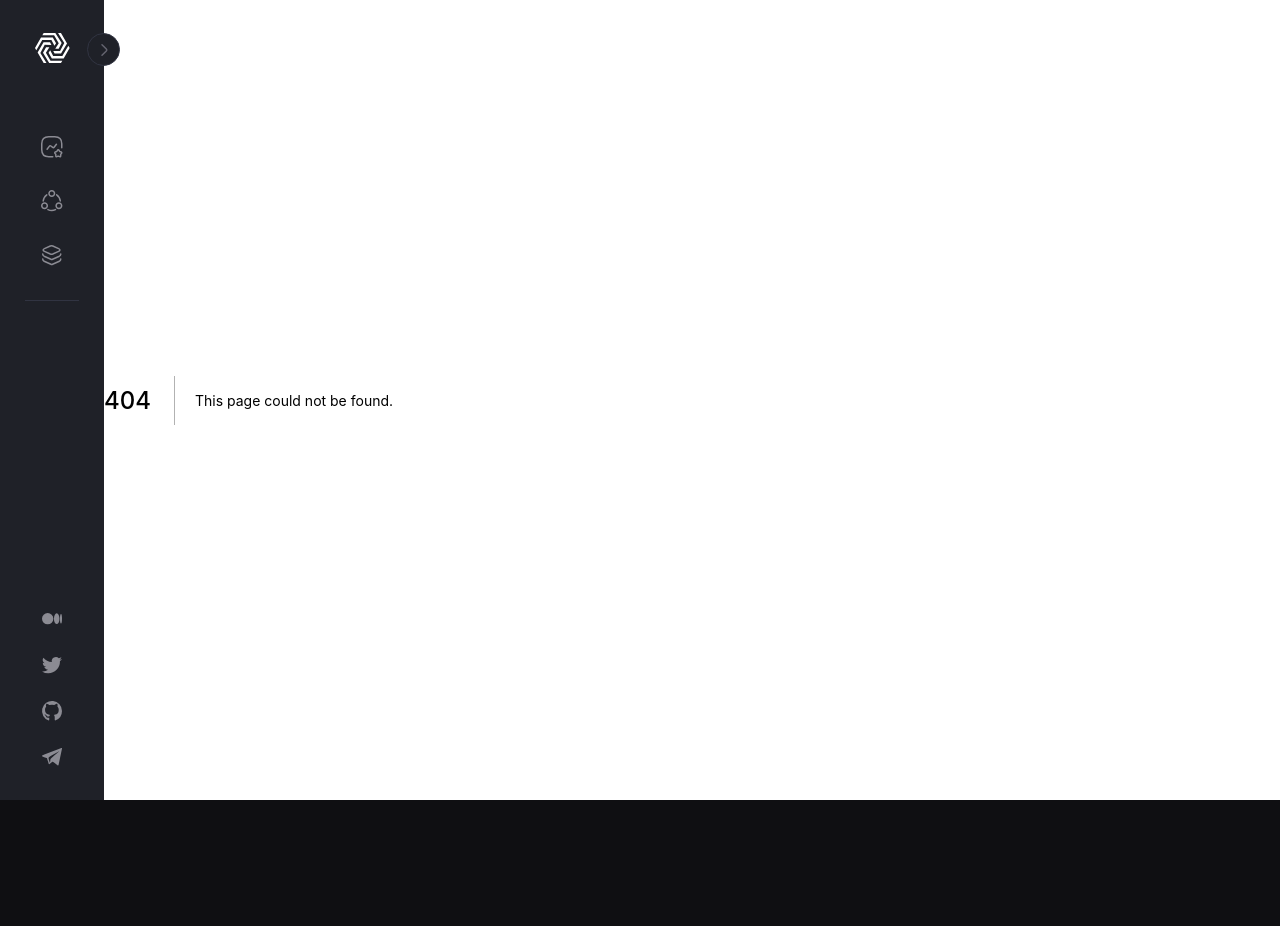
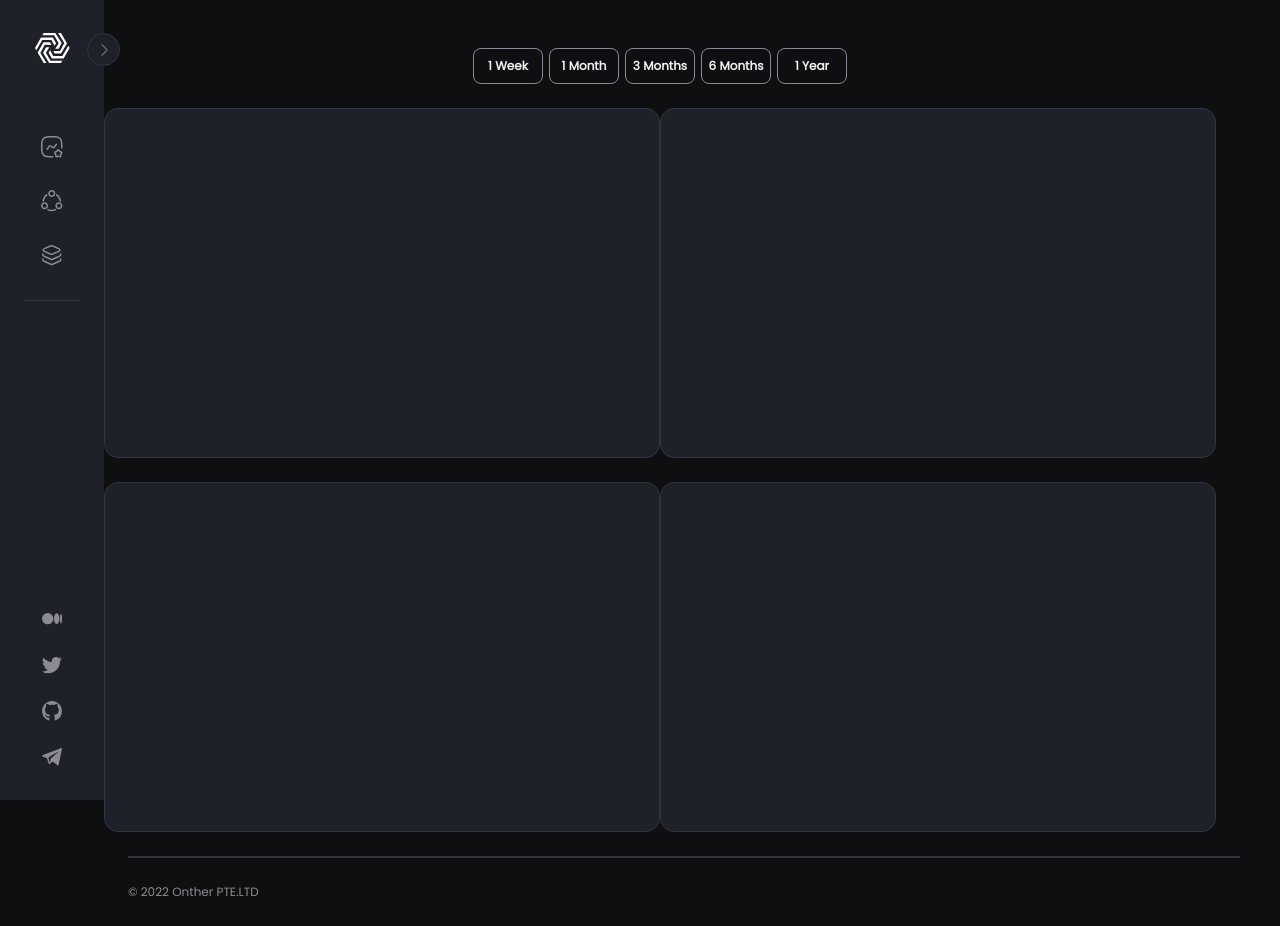
Before and after one commit to tokamak-network/tosv2-interface, a Next.js app: page /components/dashboard/GraphContainer in a window 1280 px wide. Before the commit this address had no page. Before the commit the page ends 800 px from the top, so only its background shows below. Built offline with nearby package versions, Linux system fonts and the light colour scheme; what @web3-react/core would draw is missing.

Commit message:
TSV2-112 : Feat - dashboard layout

```diff
--- a/pages/_app.tsx
+++ b/pages/_app.tsx
@@ -1,10 +1,12 @@
 import type { AppProps } from "next/app";
-import { ChakraProvider, ColorModeScript, Flex } from "@chakra-ui/react";
+import { Box, ChakraProvider, ColorModeScript, Flex } from "@chakra-ui/react";
 import { Web3ReactProvider } from "@web3-react/core";
 import getLibrary from "utils/getLibrary";
 import test from "utils/test";
 import theme from "./theme";
 import NavBar from "components/navBar";
+import Footer from "components/layout/Footer";
+import { RecoilRoot } from "recoil";
 
 function MyApp({ Component, pageProps }: AppProps) {
   test();
@@ -12,10 +14,15 @@ function MyApp({ Component, pageProps }: AppProps) {
     <Web3ReactProvider getLibrary={getLibrary}>
       <ColorModeScript initialColorMode={theme.initialColorMode} />
       <ChakraProvider resetCSS theme={theme}>
-        <Flex>
-          <NavBar></NavBar>
-          <Component {...pageProps} />
-        </Flex>
+        <RecoilRoot>
+          <Flex minH={"100vh"}>
+            <NavBar></NavBar>
+            <Flex flexDir={"column"}>
+              <Component {...pageProps} />
+              <Footer></Footer>
+            </Flex>
+          </Flex>
+        </RecoilRoot>
       </ChakraProvider>
     </Web3ReactProvider>
   );
--- /dev/null
+++ b/pages/atom/dashboard/index.ts
@@ -0,0 +1,8 @@
+import { atom } from "recoil";
+
+const filterState = atom({
+  key: "graphFilter",
+  default: "1 Week",
+});
+
+export { filterState };
--- a/pages/common/button/BasicButton.tsx
+++ b/pages/common/button/BasicButton.tsx
@@ -2,13 +2,14 @@ import { Button, useColorMode, useTheme } from "@chakra-ui/react";
 
 type BasicButtonProp = {
   name: string;
-  w?: number;
-  h?: number;
+  w?: number | string;
+  h?: number | string;
   isDisabled?: boolean;
+  style?: any;
 };
 
 const BasicButton: React.FC<BasicButtonProp> = (props) => {
-  const { name, w, h, isDisabled } = props;
+  const { name, w, h, isDisabled, style } = props;
   const theme = useTheme();
   const { colorMode } = useColorMode();
   return (
@@ -19,6 +20,7 @@ const BasicButton: React.FC<BasicButtonProp> = (props) => {
       _hover={isDisabled ? {} : { borderColor: "blue.100", color: "blue.100" }}
       fontSize={12}
       {...theme.BUTTON_STYLE.basicButtonStyle(colorMode)}
+      {...style}
       //   background={"white.100"}
     >
       {name}
--- /dev/null
+++ b/pages/components/dashboard/Graph.tsx
@@ -0,0 +1,28 @@
+import { selector, useRecoilValue } from "recoil";
+import { filterState } from "atom/dashboard";
+import { Flex } from "@chakra-ui/react";
+
+const selectedFilterState = selector({
+  key: "selectedFilterState", // unique ID (with respect to other atoms/selectors)
+  get: ({ get }) => {
+    const selectedFilter = get(filterState);
+
+    return selectedFilter;
+  },
+});
+
+function Graph() {
+  const selectedFilter = useRecoilValue(selectedFilterState);
+  return (
+    <Flex
+      w={"556px"}
+      h={"350px"}
+      bgColor={"gray.600"}
+      borderRadius={14}
+      borderWidth={1}
+      borderColor={"#313442"}
+    ></Flex>
+  );
+}
+
+export default Graph;
--- /dev/null
+++ b/pages/components/dashboard/GraphContainer.tsx
@@ -0,0 +1,19 @@
+import { Flex, SimpleGrid } from "@chakra-ui/react";
+import Graph from "./Graph";
+import GraphFilter from "./GraphFilter";
+
+function GraphContainer() {
+  return (
+    <Flex flexDir={"column"}>
+      <GraphFilter></GraphFilter>
+      <SimpleGrid w={"100%"} columns={2} spacingY={"24px"}>
+        <Graph></Graph>
+        <Graph></Graph>
+        <Graph></Graph>
+        <Graph></Graph>
+      </SimpleGrid>
+    </Flex>
+  );
+}
+
+export default GraphContainer;
--- /dev/null
+++ b/pages/components/dashboard/GraphFilter.tsx
@@ -0,0 +1,28 @@
+import { Box, Flex, Grid, SimpleGrid } from "@chakra-ui/react";
+import { filterState } from "atom/dashboard";
+import BasicButton from "common/button/BasicButton";
+import { atom, useRecoilState } from "recoil";
+
+const filterList = ["1 Week", "1 Month", "3 Months", "6 Months", "1 Year"];
+
+function GraphFilter() {
+  const [selectedFilter, setSelectedFilter] = useRecoilState(filterState);
+
+  return (
+    <Flex mt={"48px"} w={"100%"}>
+      <Flex mb={"24px"} w={"100%"} justifyContent="center">
+        <SimpleGrid columns={5} columnGap={"6px"}>
+          {filterList.map((name: string) => {
+            return (
+              <Box key={name} onClick={() => setSelectedFilter(name)}>
+                <BasicButton name={name} w={"70px"} h={"36px"}></BasicButton>
+              </Box>
+            );
+          })}
+        </SimpleGrid>
+      </Flex>
+    </Flex>
+  );
+}
+
+export default GraphFilter;
--- a/pages/components/dashboard/SmallCard.tsx
+++ b/pages/components/dashboard/SmallCard.tsx
@@ -15,6 +15,7 @@ const SmallCard: React.FC<Dashboard_SmallCardType> = (props) => {
       pr={"18px"}
       pt={"15px"}
       pb={"10px"}
+      bgColor={"gray.600"}
     >
       <Text
         color={"gray.100"}
--- a/pages/components/dashboard/SmallCardContainer.tsx
+++ b/pages/components/dashboard/SmallCardContainer.tsx
@@ -36,9 +36,9 @@ const SmallCardContainer = () => {
 
   return (
     <Flex>
-      {cardList?.map((cardData) => {
+      {cardList?.map((cardData, index) => {
         return (
-          <Box mr={"24px"} key={cardData.title}>
+          <Box mr={"24px"} key={`${cardData.title}_${index}`}>
             <SmallCard
               price={cardData.price}
               priceChangePercent={cardData.priceChangePercent}
--- /dev/null
+++ b/pages/components/layout/Footer.tsx
@@ -0,0 +1,21 @@
+import { Flex, Text } from "@chakra-ui/react";
+
+function Footer() {
+  return (
+    <Flex
+      w={"100%"}
+      h={"68px"}
+      mt={"auto"}
+      pt={"24px"}
+      ml={"24px"}
+      flexDir="column"
+    >
+      <Flex borderWidth={1} borderColor={"gray.300"}></Flex>
+      <Flex mt="25px" pb={"25px"} fontSize={12}>
+        <Text>© 2022 Onther PTE.LTD</Text>
+      </Flex>
+    </Flex>
+  );
+}
+
+export default Footer;
--- a/pages/components/navBar/index.tsx
+++ b/pages/components/navBar/index.tsx
@@ -124,6 +124,7 @@ const NavItem = () => {
                   color={"#2775ff"}
                   fontSize={14}
                   border={"1px solid #313442"}
+                  zIndex={1000}
                 >
                   <Flex pos={"relative"}>
                     <Box
@@ -170,9 +171,11 @@ const MenuButton = () => {
 };
 
 const NavBar = () => {
+  const [isExpended, setIsExpended] = useState<boolean>(false);
   return (
     <Flex
-      w={104}
+      w={isExpended ? 256 : 104}
+      h={"100%"}
       minH={"100vh"}
       flexDir="column"
       pt={33}
@@ -181,7 +184,9 @@ const NavBar = () => {
       pos={"relative"}
     >
       {/* menu button */}
-      <MenuButton></MenuButton>
+      <Box onClick={() => setIsExpended(!isExpended)}>
+        <MenuButton></MenuButton>
+      </Box>
       <Box mb={50}>
         <Logo></Logo>
       </Box>
--- a/pages/dashboard.tsx
+++ b/pages/dashboard.tsx
@@ -1,4 +1,5 @@
 import { Flex, useTheme } from "@chakra-ui/react";
+import GraphContainer from "components/dashboard/GraphContainer";
 import SmallCardContainer from "components/dashboard/SmallCardContainer";
 import PageLayout from "components/layout/PageLayout";
 
@@ -9,6 +10,7 @@ const DashBoard = () => {
     <Flex {...theme.PAGE_LAYOUT_STYLE}>
       <PageLayout></PageLayout>
       <SmallCardContainer></SmallCardContainer>
+      <GraphContainer></GraphContainer>
     </Flex>
   );
 };
--- a/pages/theme/index.ts
+++ b/pages/theme/index.ts
@@ -38,7 +38,7 @@ const PAGE_LAYOUT_STYLE = {
   flexDir: "column",
   w: "100%",
   backgroundColor: "black.100",
-  pl: 100,
+  pl: "24px",
   pt: 138,
 };
 
```
